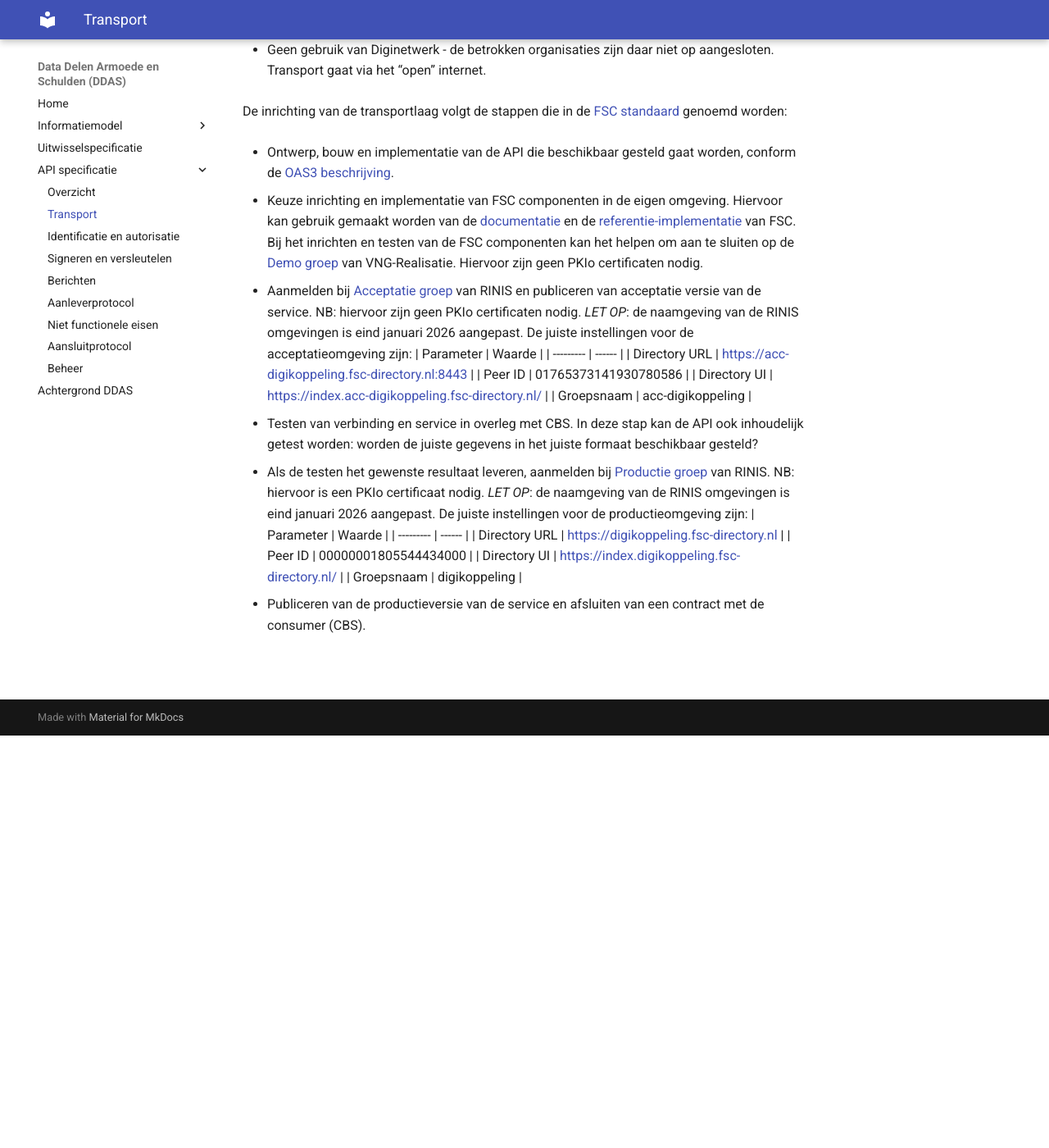
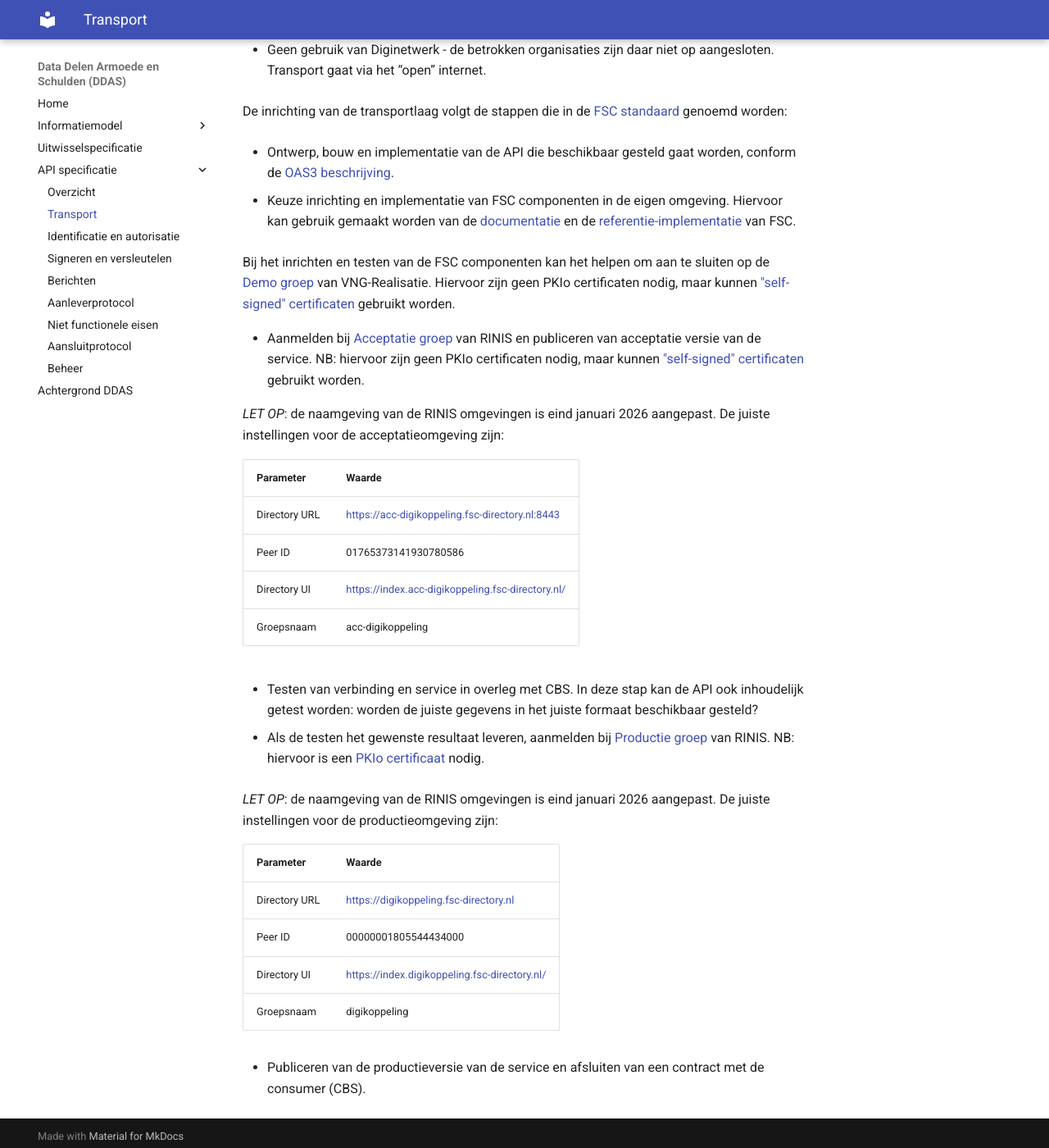
Before and after one commit to Govert-Claus/DDAS-API, an MkDocs documentation site: the page built from docs/transport.md, in a window 1280 px wide and 1400 px high, scrolled down 503 px. Shown: the whole window at 82% size. Built offline with MkDocs 1.6.1 and Material for MkDocs 9.7.7, drawn with Linux system fonts in a browser that asks for light colours; the version menu is left out.

Commit message:
Update transport.md

```diff
--- a/docs/transport.md
+++ b/docs/transport.md
@@ -20,26 +20,31 @@ De inrichting van de transportlaag volgt de stappen die in de [FSC standaard](ht
 - Ontwerp, bouw en implementatie van de API die beschikbaar gesteld gaat worden, conform de [OAS3 beschrijving](#messages).
 
 - Keuze inrichting en implementatie van FSC componenten in de eigen omgeving. Hiervoor kan gebruik gemaakt worden van de [documentatie]((https://docs.open-fsc.nl/introduction/)) en de [referentie-implementatie](https://gitlab.com/rinis-oss/fsc/open-fsc) van FSC.
-Bij het inrichten en testen van de FSC componenten kan het helpen om aan te sluiten op de [Demo groep](https://fsc-standaard.nl/groepen#demo) van VNG-Realisatie. Hiervoor zijn geen PKIo certificaten nodig.
 
-- Aanmelden bij [Acceptatie groep](https://fsc-standaard.nl/groepen#digikoppeling-acceptatie) van RINIS en publiceren van acceptatie versie van de service. NB: hiervoor zijn geen PKIo certificaten nodig.
-*LET OP*: de naamgeving van de RINIS omgevingen is eind januari 2026 aangepast. De juiste instellingen voor de acceptatieomgeving zijn:
-| Parameter | Waarde |
-| --------- | ------ |
-| Directory URL | https://acc-digikoppeling.fsc-directory.nl:8443 |
-| Peer ID | 01765373141930780586 |
-| Directory UI | https://index.acc-digikoppeling.fsc-directory.nl/ |
-| Groepsnaam | acc-digikoppeling |
+  Bij het inrichten en testen van de FSC componenten kan het helpen om aan te sluiten op de [Demo groep](https://fsc-standaard.nl/groepen#demo) van VNG-Realisatie. Hiervoor zijn geen PKIo certificaten nodig, maar kunnen ["self-signed" certificaten](https://certportal.demo.open-fsc.nl/) gebruikt worden.
+
+- Aanmelden bij [Acceptatie groep](https://fsc-standaard.nl/groepen#digikoppeling-acceptatie) van RINIS en publiceren van acceptatie versie van de service. NB: hiervoor zijn geen PKIo certificaten nodig, maar kunnen ["self-signed" certificaten](https://certportal.demo.open-fsc.nl/) gebruikt worden.
+
+  *LET OP*: de naamgeving van de RINIS omgevingen is eind januari 2026 aangepast. De juiste instellingen voor de acceptatieomgeving zijn:
+
+  | Parameter | Waarde |
+  | --------- | ------ |
+  | Directory URL | https://acc-digikoppeling.fsc-directory.nl:8443 |
+  | Peer ID | 01765373141930780586 |
+  | Directory UI | https://index.acc-digikoppeling.fsc-directory.nl/ |
+  | Groepsnaam | acc-digikoppeling |
 
 - Testen van verbinding en service in overleg met CBS. In deze stap kan de API ook inhoudelijk getest worden: worden de juiste gegevens in het juiste formaat beschikbaar gesteld?
 
-- Als de testen het gewenste resultaat leveren, aanmelden bij [Productie groep](https://fsc-standaard.nl/groepen#digikoppeling-productie) van RINIS. NB: hiervoor is een PKIo certificaat nodig.
-*LET OP*: de naamgeving van de RINIS omgevingen is eind januari 2026 aangepast. De juiste instellingen voor de productieomgeving zijn:
-| Parameter | Waarde |
-| --------- | ------ |
-| Directory URL | https://digikoppeling.fsc-directory.nl |
-| Peer ID | 00000001805544434000 |
-| Directory UI | https://index.digikoppeling.fsc-directory.nl/ |
-| Groepsnaam | digikoppeling |
+- Als de testen het gewenste resultaat leveren, aanmelden bij [Productie groep](https://fsc-standaard.nl/groepen#digikoppeling-productie) van RINIS. NB: hiervoor is een [PKIo certificaat](https://www.logius.nl/onze-dienstverlening/toegang/pkioverheid/pkioverheidcertificaat-aanvragen) nodig.
+
+  *LET OP*: de naamgeving van de RINIS omgevingen is eind januari 2026 aangepast. De juiste instellingen voor de productieomgeving zijn:
+
+  | Parameter | Waarde |
+  | --------- | ------ |
+  | Directory URL | https://digikoppeling.fsc-directory.nl |
+  | Peer ID | 00000001805544434000 |
+  | Directory UI | https://index.digikoppeling.fsc-directory.nl/ |
+  | Groepsnaam | digikoppeling |
 
 - Publiceren van de productieversie van de service en afsluiten van een contract met de consumer (CBS).
```
